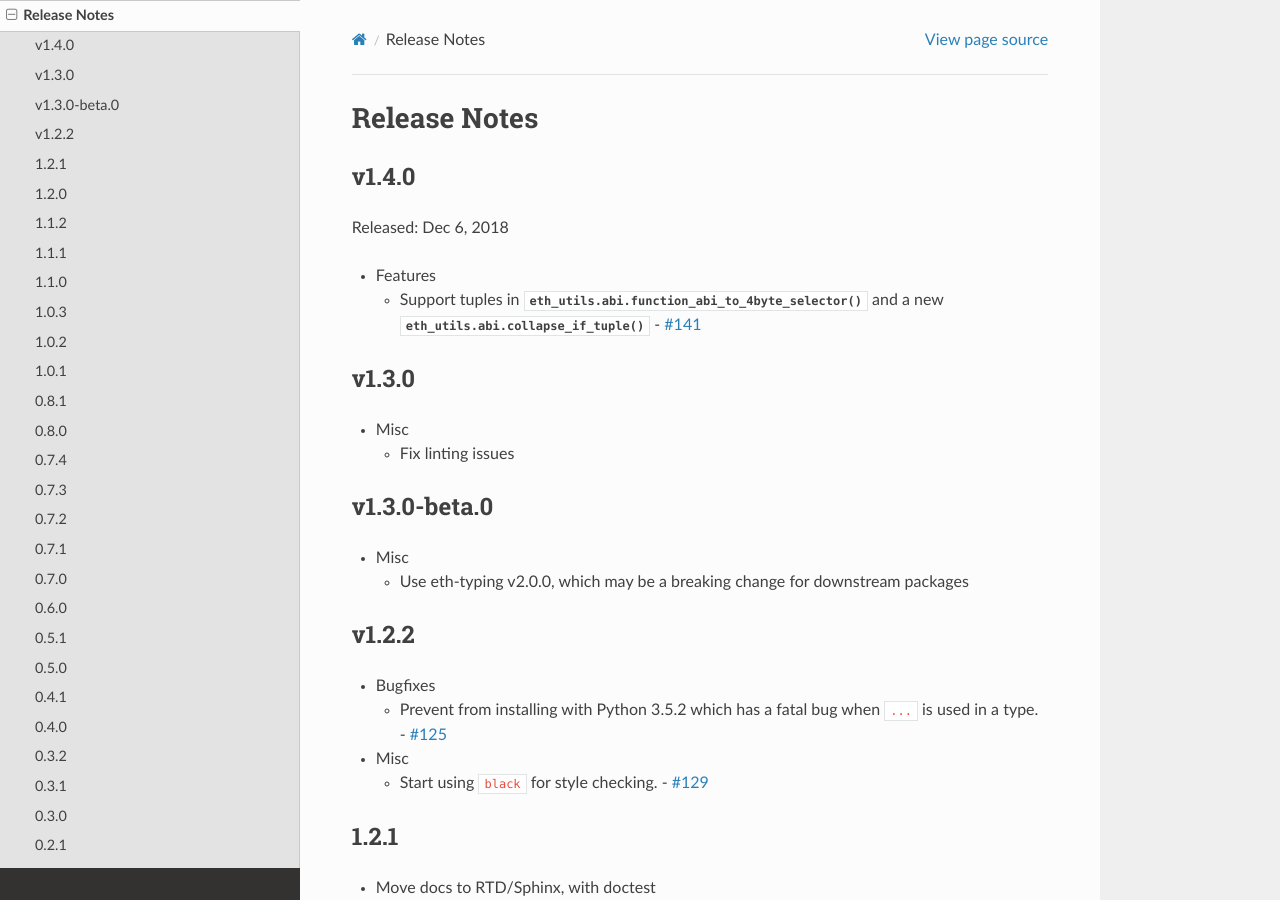
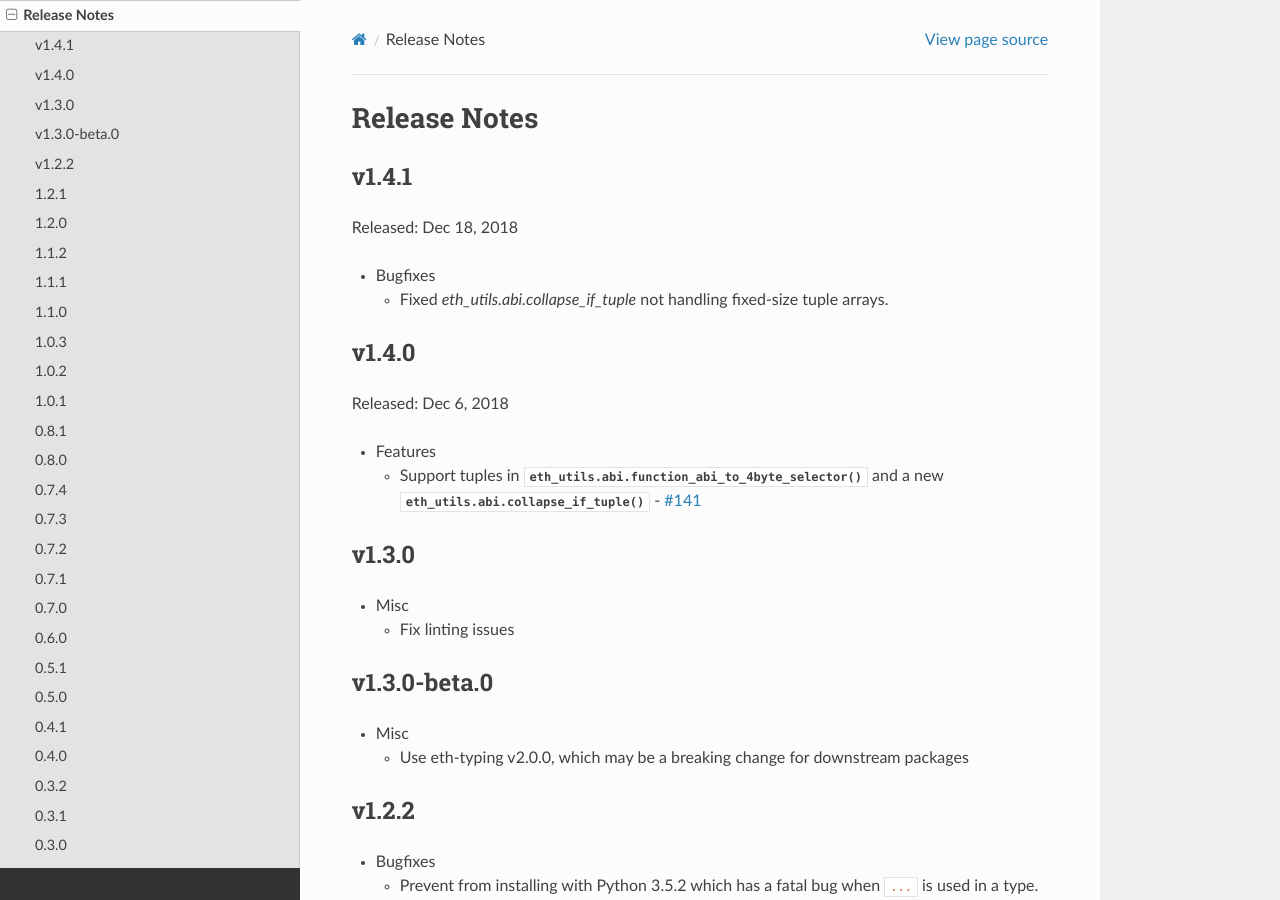
Before and after one commit to ethereum/eth-utils, a Sphinx documentation site: the page built from docs/releases.rst, in a window 1280 px wide and 900 px high. Built offline with Sphinx 7.4.7 and the Read the Docs theme 2.0.0, drawn with Linux system fonts in a browser that asks for light colours; pages that are not in the unit, such as notebooks, are missing from menus.

Commit message:
Update release notes

```diff
--- a/docs/releases.rst
+++ b/docs/releases.rst
@@ -1,5 +1,15 @@
 Release Notes
 =============
+
+v1.4.1
+--------------
+
+Released: Dec 18, 2018
+
+- Bugfixes
+
+  - Fixed `eth_utils.abi.collapse_if_tuple` not handling fixed-size
+    tuple arrays.
 
 v1.4.0
 --------------
```
